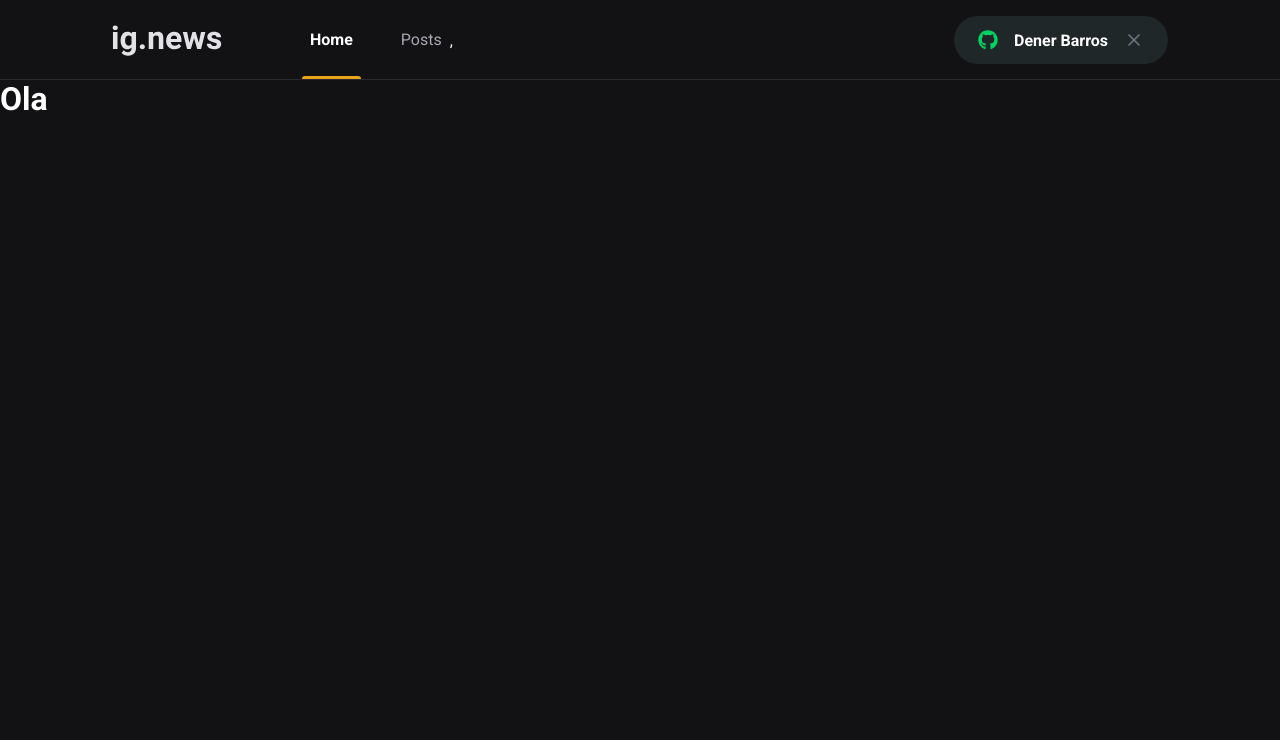
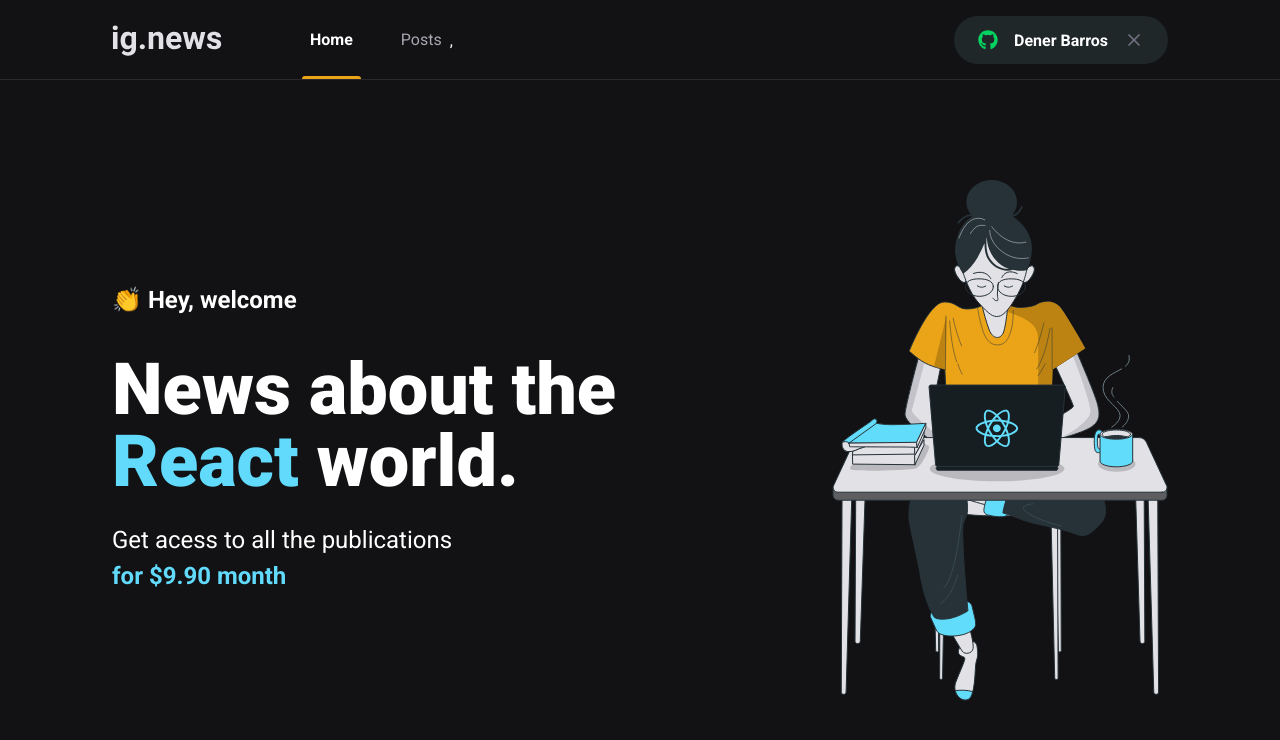
Before and after one commit to DenerBarros/ignews-app, a Next.js app: page / in a window 1280 px wide. Shown: the top 740 px of the page. Built offline with nearby package versions, Linux system fonts and the light colour scheme.

Commit message:
Criado o Home

```diff
--- /dev/null
+++ b/src/pages/home.module.scss
@@ -0,0 +1,41 @@
+.contentContainer {
+    max-width: 1120px;
+    margin: 0 auto;
+    padding: 0 2rem;
+    height: calc(100vh - 5rem);
+    display: flex;
+    align-items: center;
+    justify-content: space-between;
+}
+
+.hero {
+    max-width: 600px;
+
+    > span {
+        font-size: 1.5rem;
+        font-weight: bold;
+    }
+
+    h1 {
+        font-size: 4.5rem;
+        line-height: 4.5rem;
+        font-weight: 900;
+        margin-top: 2.5rem;
+
+
+        span {
+            color: var(--cyan-500);
+        }
+    }
+
+        p {
+            font-size: 1.5rem;
+            line-height: 2.25rem;
+            margin-top: 1.5rem;
+
+            span {
+                color: var(--cyan-500);
+                font-weight: bold;
+            }
+        }
+}
--- a/src/pages/index.tsx
+++ b/src/pages/index.tsx
@@ -1,6 +1,7 @@
 import type { NextPage } from 'next'
 
 import Head from 'next/head';
+import styles from './home.module.scss';
 
 
 
@@ -8,11 +9,19 @@
   return (
   <>
     <Head>
-      <title>Inicio | ig.news</title>
+      <title>Home | ig.news</title>
     </Head>
-    <h1>
-      Ola
-    </h1>
+    <main className={styles.contentContainer}>
+      <section className={styles.hero}>
+        <span> 👏 Hey, welcome </span>
+        <h1>News about the <span>React</span> world.</h1>
+        <p>
+          Get acess to all the publications <br/>
+          <span> for $9.90 month </span>
+        </p>
+      </section>
+      <img src="/images/avatar.svg" alt="girl coding" />
+    </main>
   </>
   )
 }
--- a/src/styles/global.scss
+++ b/src/styles/global.scss
@@ -26,7 +26,7 @@
     --gray-850: #1f2729;
     --gray-900: #121214;
 
-    --cryan-500: #61dafb;
+    --cyan-500: #61dafb;
     --yellow-500: #eba417;
 }
 
```
